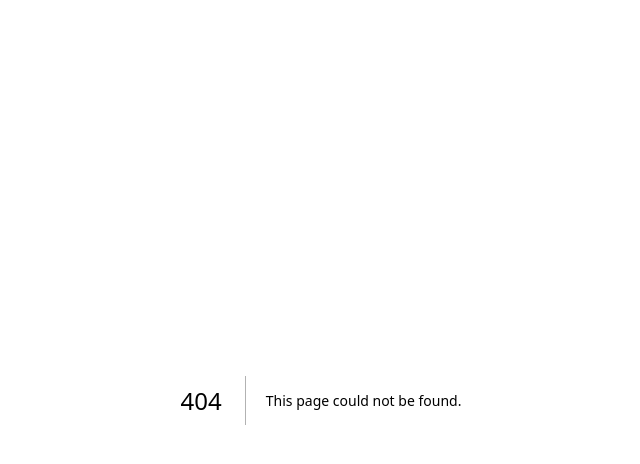
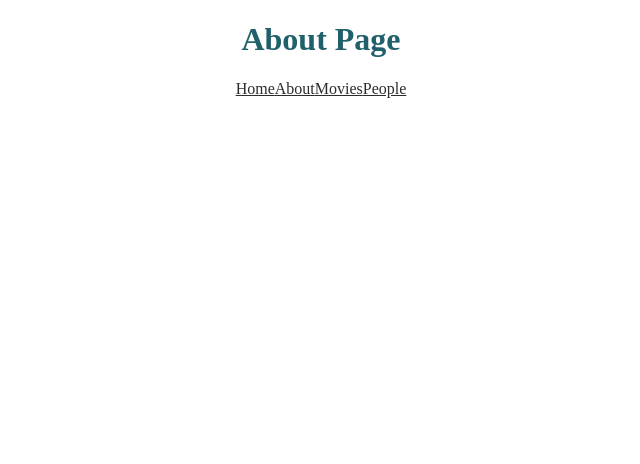
Before and after one commit to catagalan-mtl/my-movie-library, a Next.js app: page /about in a window 1280 px wide. Before the commit this address had no page. Shown: the top 464 px of the page, without its empty margins (319-959 px from the left). Built offline with nearby package versions, Linux system fonts and the light colour scheme.

Commit message:
new pages created

```diff
--- /dev/null
+++ b/src/app/about/page.js
@@ -0,0 +1,15 @@
+import Link from 'next/link'
+import '../globals.css'
+import { NavMenu } from 'src/components/nav-menu.js'
+
+export default function About() {
+  return (
+    <main>
+      <h1>About Page</h1>
+      <div className='btn-div'>
+        <NavMenu />
+      </div>
+    </main>
+  )
+
+}
--- a/src/app/layout.js
+++ b/src/app/layout.js
@@ -1,5 +1,5 @@
 export const metadata = {
-  title: 'Next.js',
+  title: 'My Movie Library',
   description: 'Generated by Next.js',
 }
 
--- a/src/app/page.js
+++ b/src/app/page.js
@@ -1,6 +1,8 @@
+import Link from 'next/link'
 import './globals.css'
 import { MovieList } from '../components/movie-list.js'
 import { PeopleList } from '../components/people-list.js'
+import { NavMenu } from '../components/nav-menu.js'
 
 export default function HomePage() {
   const movies = [
@@ -30,6 +32,10 @@ export default function HomePage() {
       <div className="btn-div">
         <a href={`http://${domain}`} target="_blank" className="btn">See more</a>
       </div>
+
+      <div className="btn-div">
+        <NavMenu />
+      </div>
     </main>
   )
 }
--- /dev/null
+++ b/src/components/nav-menu.js
@@ -0,0 +1,12 @@
+import Link from 'next/link'
+
+export function NavMenu() {
+  return (
+    <main>
+      <Link href='/'>Home</Link>
+      <Link href='/about'>About</Link>
+      <Link href='/movies'>Movies</Link>
+      <Link href='/people'>People</Link>
+    </main>
+  )
+}
```
Also changed, not shown: src/app/movies/page.js (added), src/app/people/page.js (added).
